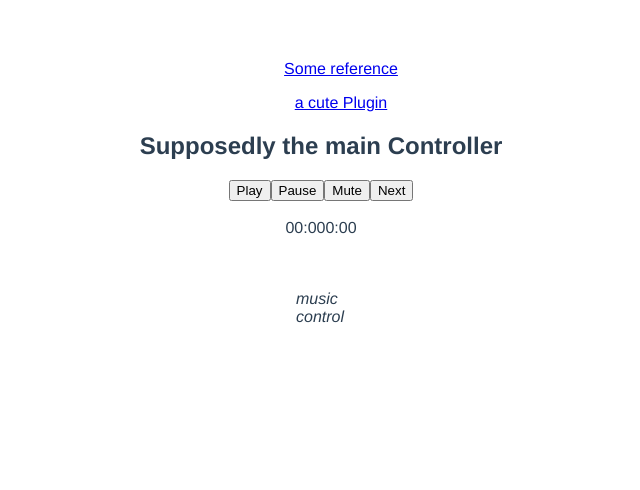
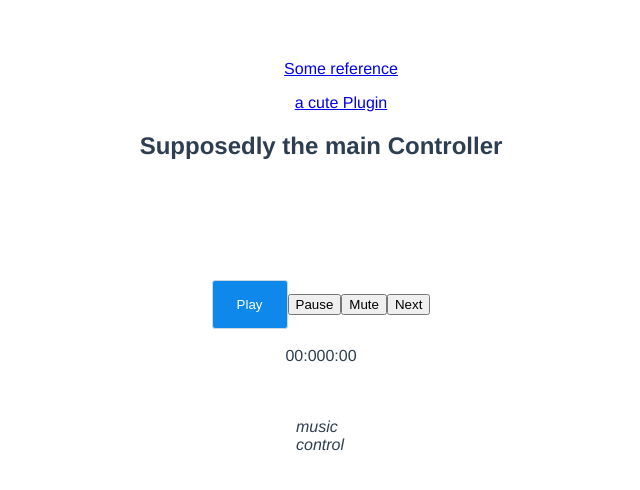
Before and after one commit to Haldir65/FE_Learning, a Vue app in the folder vue_player/: page /#/ in a window 1280 px wide. Shown: the top 490 px of the page, without its empty margins (319-959 px from the left). Built offline with nearby package versions, Linux system fonts and the light colour scheme.

Commit message:
add css style to button

```diff
--- a/vue_player/src/components/Player.vue
+++ b/vue_player/src/components/Player.vue
@@ -1,7 +1,7 @@
 <template>
   <div id="player">
       <h2>Supposedly the main Controller</h2>
-      <button v-on:click='play'>Play</button>
+      <button v-on:click='play' class='play_button'>Play</button>
       <button v-on:click='pause'>Pause</button>
       <button v-on:click ='mute'>Mute</button>
       <button v-on:click = 'next'>Next</button>
@@ -201,5 +201,24 @@ export default {
     background: url(./pause.svg) no-repeat;
     background-size: contain;
   }
+
+}
+
+
+.play_button{
+  background: #0f88eb;
+  margin-top:100px;
+  border: 1px solid #0f88eb;
+  z-index: 103;
+  padding: 16px 24px;
+  display: inline-block;
+  font-size: 14px;
+  line-height: 32px;
+  color: white;
+  text-align: center;
+  cursor: pointer;
+  border: 1px solid #ccd8e1;
+  border-radius: 3px;
+  font: 13.3333px Arial;
 }
 </style>
```
